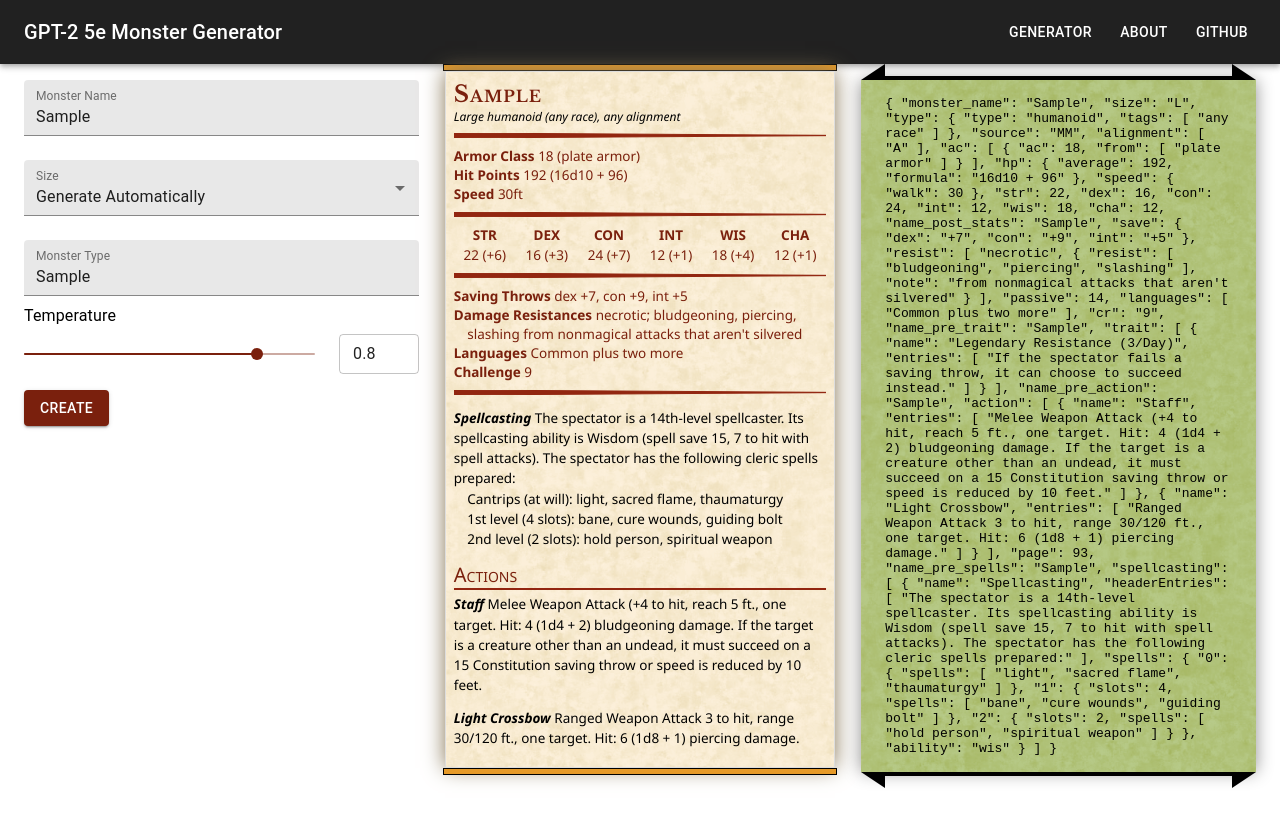
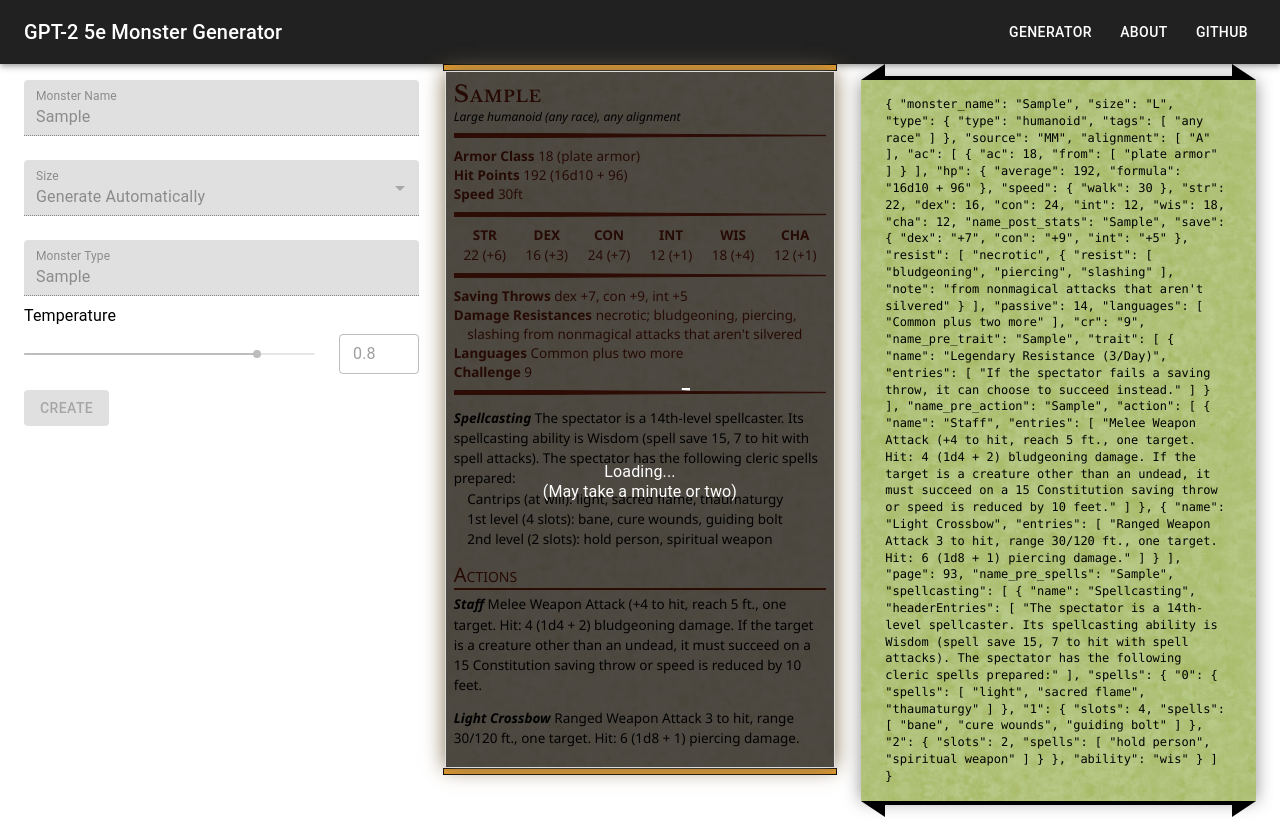
Before and after one commit to dhlanm/gpt-2-dnd-frontend, a React (Create React App) app: page / in a window 1280 px wide. Both pictures are taken after typing "Sample", "Sample" into the empty fields and a click on the button "CREATE". Before the commit the page ends 800 px from the top, so only its background shows below. Built offline with nearby package versions, Linux system fonts and the light colour scheme.

Commit message:
Add loading overlay

```diff
--- a/package.json
+++ b/package.json
@@ -8,13 +8,15 @@
     "@types/node": "12.7.3",
     "@types/react": "16.9.2",
     "@types/react-dom": "16.9.0",
+    "promise-polyfill": "^8.1.3",
     "react": "^16.9.0",
     "react-dom": "^16.9.0",
     "react-redux": "^7.1.1",
     "react-router-dom": "^5.0.1",
     "react-scripts": "3.1.1",
     "reselect": "^4.0.0",
-    "typescript": "3.6.2"
+    "typescript": "3.6.2",
+    "whatwg-fetch": "^3.0.0"
   },
   "scripts": {
     "start": "react-scripts start",
--- a/src/Index/CodeBlock.tsx
+++ b/src/Index/CodeBlock.tsx
@@ -49,6 +49,8 @@ const useStyles = makeStyles(() =>
 		pre: {
 			borderStyle: 'solid none',
 			borderWidth: '4px 0',
+			fontSize: 12,
+			lineHeight: 1.4,
 			margin: '0 24px',
 			padding: '16px 0',
 			wordWrap: 'break-word',
@@ -77,7 +79,7 @@ const useStyles = makeStyles(() =>
 				borderWidth: '16px 24px 0 0',
 				borderColor: 'black transparent transparent black',
 			},
-		}
+		},
 	}),
 )
 
--- a/src/Index/Form.tsx
+++ b/src/Index/Form.tsx
@@ -13,6 +13,9 @@ import {
 	TextField,
 	Typography,
 } from '@material-ui/core'
+import { useDispatch, useSelector } from 'react-redux'
+import { loadData } from '../Store/actions'
+import { selectLoading } from '../Store/selectors'
 
 const useStyles = makeStyles(() =>
 	createStyles({
@@ -43,11 +46,14 @@ function Form(): React.ReactElement {
 	const [type, setType] = useField('')
 	const [size, setSize] = useField('')
 	const [temp, setTemp] = useState(0.8)
+	const dispatch = useDispatch()
 
 	const onSubmit = useCallback(e => {
 		e.preventDefault()
-		// TODO: SUBMIT
-	}, [name, type, size, temp])
+		dispatch(loadData({name, type, size, temp}))
+	}, [dispatch, name, type, size, temp])
+
+	const loading = useSelector(selectLoading)
 
 	const onTempSliderChange = useCallback((_, v) => temp !== v && setTemp(v), [temp])
 	const onTempInputChange = useCallback(({target: {value: v}}) => temp !== v && setTemp(v), [temp])
@@ -61,6 +67,7 @@ function Form(): React.ReactElement {
 			<TextField
 				fullWidth
 				id="name"
+				disabled={loading}
 				label="Monster Name"
 				margin="normal"
 				onChange={setName}
@@ -71,7 +78,7 @@ function Form(): React.ReactElement {
 					shrink: true,
 				}}
 			/>
-			<FormControl variant="filled" margin="normal" fullWidth>
+			<FormControl disabled={loading} variant="filled" margin="normal" fullWidth>
 				<InputLabel htmlFor="size" shrink={true}>Size</InputLabel>
 				<Select
 					displayEmpty
@@ -93,6 +100,7 @@ function Form(): React.ReactElement {
 				id="type"
 				label="Monster Type"
 				margin="normal"
+				disabled={loading}
 				onChange={setType}
 				placeholder="Generate Automatically"
 				value={type}
@@ -108,6 +116,7 @@ function Form(): React.ReactElement {
 				<Slider
 					aria-labelledby="temp-label"
 					className={classes.tempSlider}
+					disabled={loading}
 					min={0}
 					max={1}
 					onChange={onTempSliderChange}
@@ -118,6 +127,7 @@ function Form(): React.ReactElement {
 					className={classes.tempTextField}
 					margin="dense"
 					variant="outlined"
+					disabled={loading}
 					value={temp}
 					onChange={onTempInputChange}
 					onBlur={onTempBlur}
@@ -134,6 +144,7 @@ function Form(): React.ReactElement {
 			<Button
 				color="primary"
 				className={classes.createButton}
+				disabled={loading}
 				type="submit"
 				variant="contained">
 				Create
--- /dev/null
+++ b/src/Index/LoadingOverlay.tsx
@@ -0,0 +1,39 @@
+import React from 'react'
+import { CircularProgress, createStyles, makeStyles, Typography } from '@material-ui/core'
+
+const useStyles = makeStyles(() =>
+	createStyles({
+		root: {
+			color: 'white',
+			display: 'flex',
+			flexDirection: 'column',
+			alignItems: 'center',
+			justifyContent: 'center',
+			position: 'absolute',
+			top: 0,
+			left: 0,
+			right: 0,
+			bottom: 0,
+			backgroundColor: '#000000B0',
+		},
+		message: {
+			textAlign: 'center',
+			marginTop: 24,
+			lineHeight: 1.2,
+		}
+	}),
+)
+
+const LoadingOverlay: React.FC = () => {
+	const classes = useStyles()
+	return (
+		<div className={classes.root}>
+			<CircularProgress size={100} color="inherit" />
+			<Typography variant="subtitle1" className={classes.message}>
+				Loading...<br/>(May take a minute or two)
+			</Typography>
+		</div>
+	)
+}
+
+export default LoadingOverlay
--- a/src/Index/StatBlock/index.tsx
+++ b/src/Index/StatBlock/index.tsx
@@ -8,7 +8,8 @@ import TopStats from './TopStats'
 import { createStyles, makeStyles } from '@material-ui/core'
 import parchment from './parchment.png'
 import { useSelector } from 'react-redux'
-import { selectSpells } from '../../Store/selectors'
+import { selectLoading, selectSpells } from '../../Store/selectors'
+import LoadingOverlay from '../LoadingOverlay'
 
 const useStyles = makeStyles(() =>
 	createStyles({
@@ -27,6 +28,7 @@ const useStyles = makeStyles(() =>
 			boxShadow: '0 0 1.5em #867453',
 
 			/* We don't want the box-shadow in front of the bar divs. */
+			position: 'relative',
 			zIndex: 0,
 
 			/* Leaving room for the two bars to protrude outwards */
@@ -61,10 +63,12 @@ const TaperedRule: React.FC = () => {
 const StatBlock: React.FC = () => {
 	const classes = useStyles()
 	const spells = useSelector(selectSpells)
+	const loading = useSelector(selectLoading)
 	return (
 		<>
 			<div className={classes.bar} />
 			<article className={classes.content}>
+				{loading && <LoadingOverlay />}
 				<StatHeader />
 				<TaperedRule />
 				<TopStats />
--- a/src/Store/actions.ts
+++ b/src/Store/actions.ts
@@ -49,18 +49,29 @@ export interface JsonPayload {
 	legendary?: NamedEntry[]
 }
 
+interface RequestParams {
+	name: string
+	type: string
+	size: string
+	temp: number
+}
+
 export const SET_JSON = 'SET_JSON'
 export const LOAD_DATA = 'LOAD_DATA'
 
 export type Action = {
 	type: typeof LOAD_DATA,
+	payload: RequestParams,
 } | {
 	type: typeof SET_JSON,
 	payload: JsonPayload,
 }
 
-export function loadData(): Action {
-	return { type: 'LOAD_DATA' }
+export function loadData(payload: RequestParams): Action {
+	return {
+		type: 'LOAD_DATA',
+		payload,
+	}
 }
 
 export function setJson(payload: JsonPayload): Action {
--- a/src/Store/selectors.ts
+++ b/src/Store/selectors.ts
@@ -9,6 +9,11 @@ function defaultCombiner<T>(selection: T): T {
 
 export const selectJsonString = createSelector(
 	(state: AppState) => state.system.jsonString,
+	defaultCombiner,
+)
+
+export const selectLoading = createSelector(
+	(state: AppState) => state.system.loading,
 	defaultCombiner,
 )
 
--- a/src/index.css
+++ b/src/index.css
@@ -7,7 +7,6 @@ body {
 	-moz-osx-font-smoothing: grayscale;
 }
 
-code {
-	font-family: source-code-pro, Menlo, Monaco, Consolas, 'Courier New',
-	monospace;
+code, pre {
+	font-family: source-code-pro, Menlo, Monaco, Consolas, 'Courier New', monospace;
 }
--- a/src/index.tsx
+++ b/src/index.tsx
@@ -2,6 +2,8 @@ import React from 'react'
 import ReactDOM from 'react-dom'
 import './index.css'
 import App from './App'
+import 'whatwg-fetch'
+import 'promise-polyfill/src/polyfill';
 import * as serviceWorker from './serviceWorker'
 
 ReactDOM.render(<App />, document.getElementById('root'))
```
Also changed, not shown: 1 other file (tests, documents, lock files or other folders).
